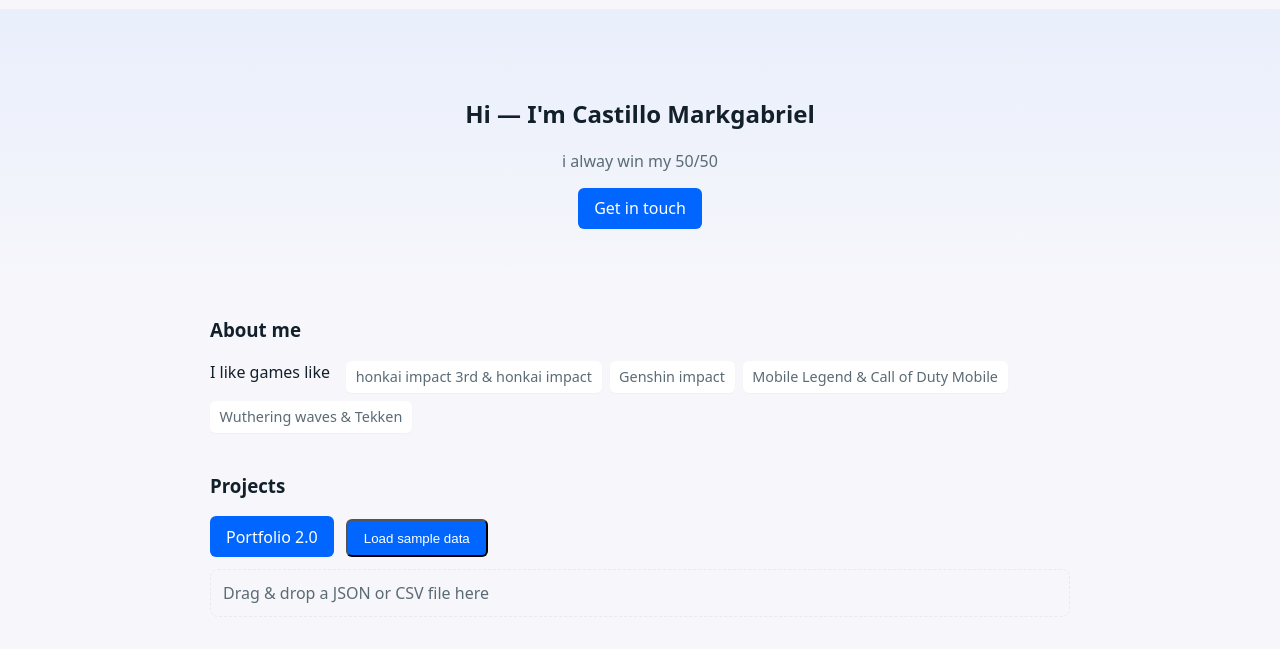
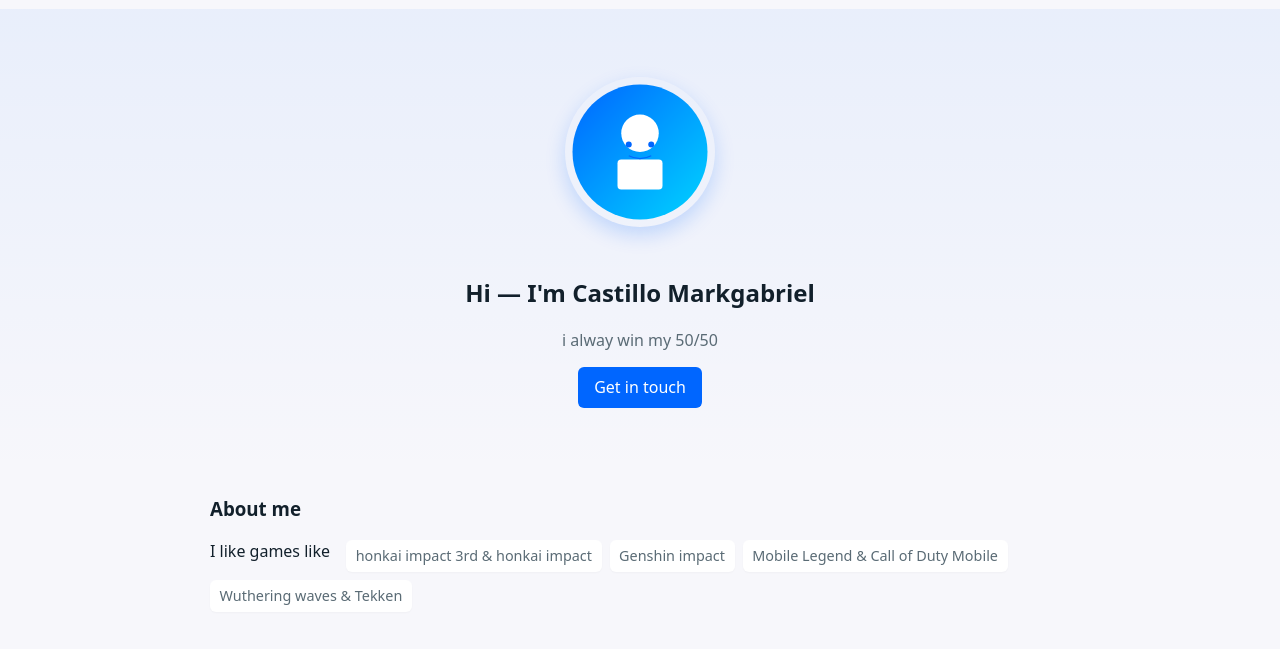
Before and after one commit to MarkGab2005/Portfolio2.0, a plain HTML site: page index.html in a window 1280 px wide. Shown: the part 104-753 px from the top of the page. Drawn offline with Linux system fonts and the light colour scheme.

Commit message:
Add profile image and hero styling

```diff
--- a/index.html
+++ b/index.html
@@ -21,6 +21,7 @@
   <main>
     <section class="hero">
       <div class="container">
+        <img src="assets/profile.svg" alt="Castillo Markgabriel" class="hero-image" />
         <h2>Hi — I'm Castillo Markgabriel</h2>
         <p class="lead">i alway win my 50/50</p>
         <a class="btn" href="#contact">Get in touch</a>
--- a/styles.css
+++ b/styles.css
@@ -20,6 +20,7 @@ body{
 .logo{margin:0;font-size:1.25rem}
 .nav a{margin-left:1rem;color:var(--muted);text-decoration:none}
 .hero{background:linear-gradient(180deg, rgba(0,102,255,0.06), transparent);padding:3rem 0;text-align:center}
+.hero-image{width:150px;height:150px;border-radius:50%;margin-bottom:1.5rem;box-shadow:0 8px 20px rgba(0,102,255,0.2)}
 .hero .lead{color:var(--muted);max-width:60ch;margin:0 auto 1rem}
 .btn{display:inline-block;padding:.6rem 1rem;background:var(--accent);color:#fff;border-radius:6px;text-decoration:none}
 .about h3,.projects h3,.contact h3{margin-top:0}
```
Also changed, not shown: assets/profile.svg (added).
